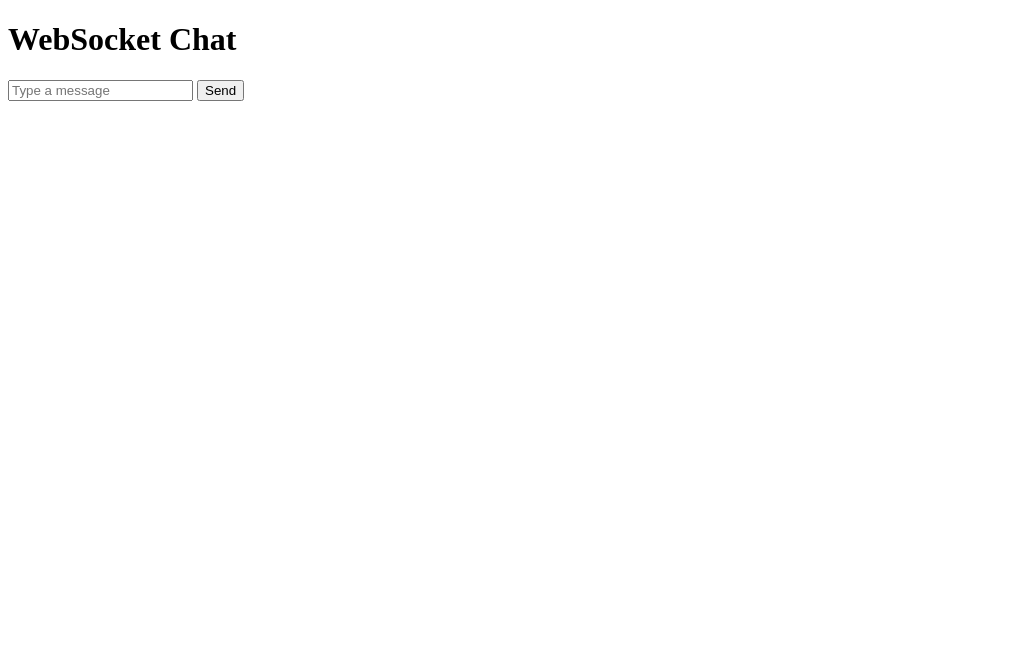
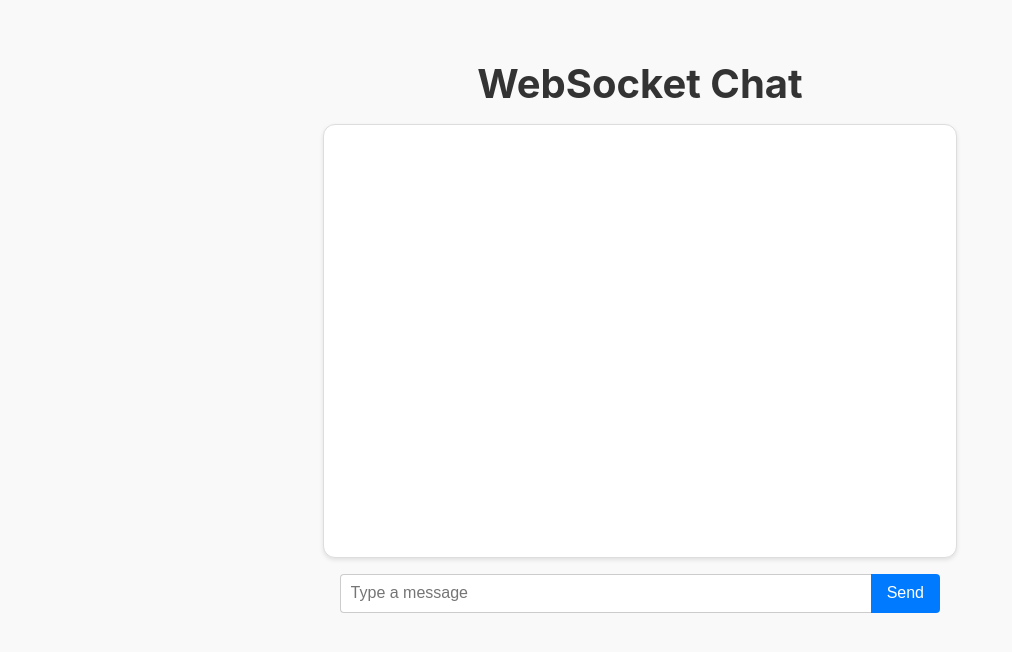
Before and after one commit to LanceAve/WebSocket-Chat-Client, a website: page websocket-app/public/index.html in a window 1280 px wide. Shown: the whole page, without its empty margins (0-1012 px from the left). Drawn offline with Linux system fonts and the light colour scheme.

Commit message:
add styles for web client for better visuals

```diff
--- a/websocket-app/public/style.css
+++ b/websocket-app/public/style.css
@@ -1,2 +1,61 @@
 body {
+    font-family: -apple-system, BlinkMacSystemFont, "Segoe UI", Roboto, Helvetica, Arial, sans-serif;
+    margin: 0;
+    background: #f9f9f9;
+    color: #333;
+    display: flex;
+    flex-direction: column;
+    align-items: center;
+    justify-content: flex-start;
+    min-height: 100vh;
+    padding-top: 2rem;
+  }
+
+  h1 {
+    font-size: 2.5rem;
+    margin-bottom: 1rem;
+  }
+
+  #messages {
+    width: 90%;
+    max-width: 600px;
+    background: white;
+    border: 1px solid #ddd;
+    border-radius: 12px;
+    padding: 1rem;
+    height: 400px;
+    overflow-y: auto;
+    box-shadow: 0 2px 4px rgba(0,0,0,0.1);
+    margin-bottom: 1rem;
+  }
+
+  form {
+  display: flex;
+  justify-content: center;
+  width: 100%;
+  max-width: 600px;
+  margin-bottom: 2rem;
 }
+
+#messageInput {
+  flex: 1;
+  padding: 0.6rem;
+  font-size: 1rem;
+  border: 1px solid #ccc;
+  border-radius: 4px 0 0 4px;
+  border-right: none;
+}
+
+#sendButton {
+  padding: 0.6rem 1rem;
+  font-size: 1rem;
+  background-color: #007bff;
+  color: white;
+  border: none;
+  border-radius: 0 4px 4px 0;
+  cursor: pointer;
+}
+
+#sendButton:hover {
+  background-color: #0056b3;
+}
```
